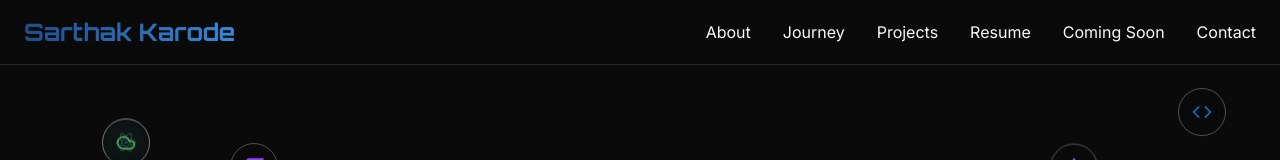
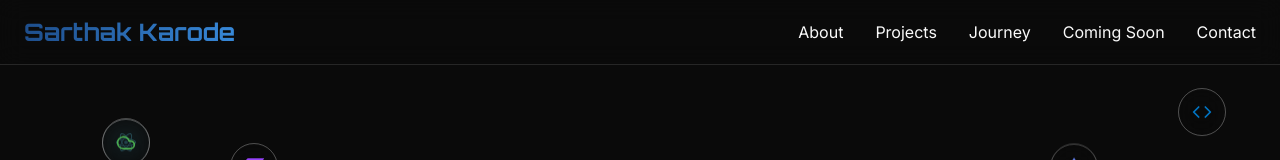
Before and after one commit to sarthakNITT/portfolio-website, a Next.js app: page / in a window 1280 px wide. Shown: the top 160 px of the page. Built offline with nearby package versions, Linux system fonts and the light colour scheme.

Commit message:
changed navbar

```diff
--- a/components/header.tsx
+++ b/components/header.tsx
@@ -4,9 +4,8 @@ import { useState } from "react";
 
 const navItems = [
   { name: "About", href: "#about" },
+  { name: "Projects", href: "#projects" },
   { name: "Journey", href: "#journey" },
-  { name: "Projects", href: "#projects" },
-  { name: "Resume", href: "#resume" },
   { name: "Coming Soon", href: "#coming-soon" },
   { name: "Contact", href: "#contact" },
 ];
--- a/components/sections/hero-section.tsx
+++ b/components/sections/hero-section.tsx
@@ -259,7 +259,7 @@ export default function HeroSection() {
               View My Work
             </motion.button>
             <motion.button
-              onClick={() => scrollToSection("#contact")}
+              onClick={() => window.open("https://github.com/sarthakNITT", "_blank")}
               className="gap-1 flex flex-row items-center px-3 py-2 text-[13px] border border-[rgba(28,28,28,0.2)] border-solid border-[1px] backdrop-blur-[20px] bg-gradient-to-b from-[rgba(69,69,69,0.2)] to-[rgb(31,31,31)] rounded-[8px] shadow-[rgba(72,88,138,0.68)_0px_0.602187px_1.56569px_-1.16667px_inset,rgba(72,88,138,0.61)_0px_2.28853px_5.95019px_-2.33333px_inset,rgba(72,88,138,0.3)_0px_10px_26px_-3.5px_inset,rgba(204,209,217,0.18)_0px_0.602187px_0.602187px_-1.25px_inset,rgba(204,209,217,0.16)_0px_2.28853px_2.28853px_-2.5px_inset,rgba(204,209,217,0.06)_0px_10px_10px_-3.75px_inset,rgba(72,88,138,0.65)_0px_0px_0px_-1.75px,rgba(72,88,138,0.3)_0px_0px_0px_-3.5px,rgba(72,88,138,0.58)_0px_-0.796192px_0.796192px_-0.9375px_inset,rgba(72,88,138,0.55)_0px_-2.41451px_2.41451px_-1.875px_inset,rgba(72,88,138,0.47)_0px_-6.38265px_6.38265px_-2.8125px_inset,rgba(72,88,138,0.2)_0px_-20px_20px_-3.75px_inset] opacity-100"
               whileHover={{
                 scale: 1.05,
```
